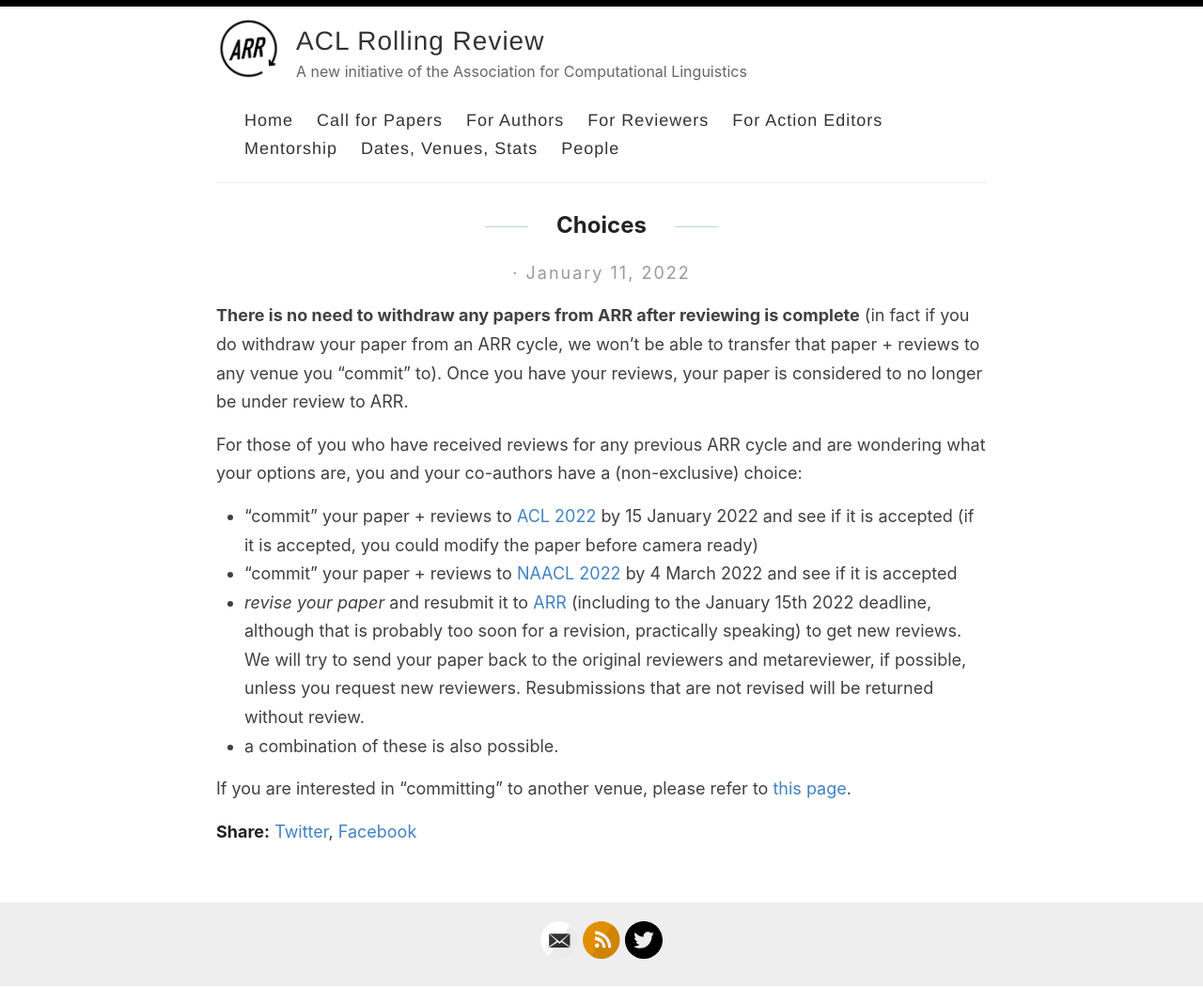
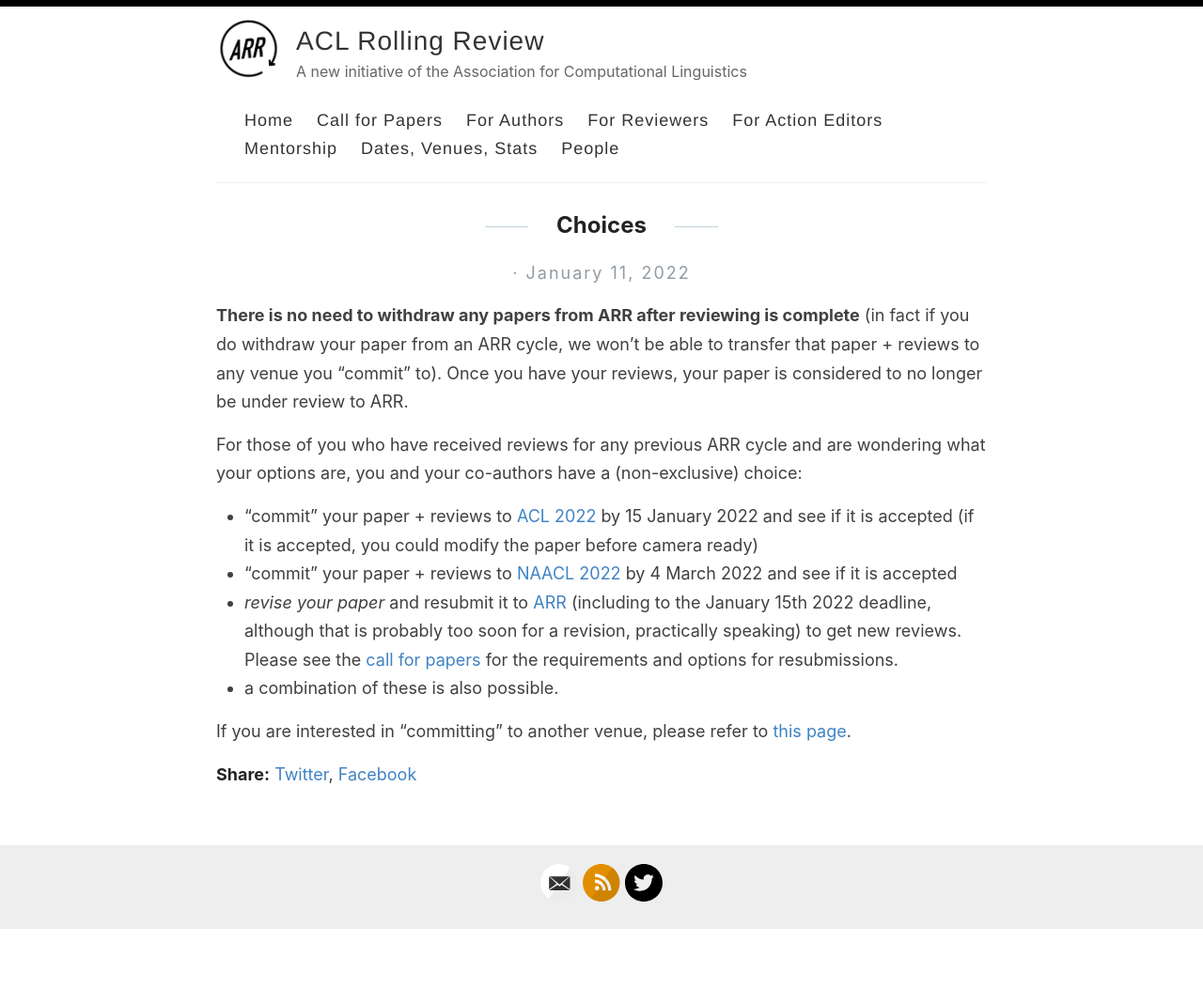
Before and after one commit to amitmerchant1990/reverie, a Jekyll site: the page built from _posts/2022-01-11-choices.md, in a window 1280 px wide. Shown: the whole page at 94% size. Built offline with Jekyll 4.4.1, drawn with Linux system fonts in a browser that asks for light colours; our own code applies the rules of GitHub Pages for plain Markdown files; after the commit the page ends 990 px from its top, so only the background shows below that.

Commit message:
Update 2022-01-11-choices.md

```diff
--- a/_posts/2022-01-11-choices.md
+++ b/_posts/2022-01-11-choices.md
@@ -3,7 +3,7 @@
 For those of you who have received reviews for any previous ARR cycle and are wondering what your options are, you and your co-authors have a (non-exclusive) choice:
 * "commit" your paper + reviews to [ACL 2022](https://openreview.net/group?id=aclweb.org/ACL/2022/Conference) by 15 January 2022 and see if it is accepted (if it is accepted, you could modify the paper before camera ready)
 * "commit" your paper + reviews to [NAACL 2022](https://2022.naacl.org/) by 4 March 2022 and see if it is accepted
-* *revise your paper* and resubmit it to [ARR](https://openreview.net/group?id=aclweb.org/ACL/ARR/2022) (including to the January 15th 2022 deadline, although that is probably too soon for a revision, practically speaking) to get new reviews. We will try to send your paper back to the original reviewers and metareviewer, if possible, unless you request new reviewers. Resubmissions that are not revised will be returned without review.
+* *revise your paper* and resubmit it to [ARR](https://openreview.net/group?id=aclweb.org/ACL/ARR/2022) (including to the January 15th 2022 deadline, although that is probably too soon for a revision, practically speaking) to get new reviews. Please see the [call for papers](https://aclrollingreview.org/cfp) for the requirements and options for resubmissions.
 * a combination of these is also possible.
 
 If you are interested in "committing" to another venue, please refer to [this page](https://aclrollingreview.org/dates).
```
